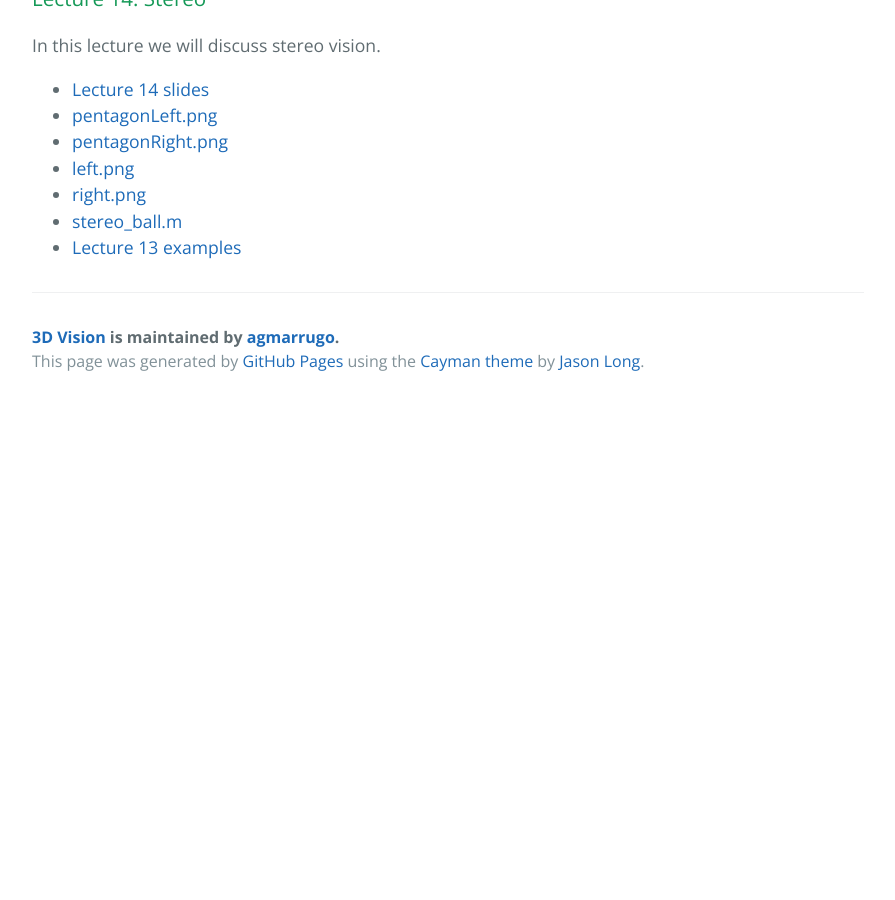
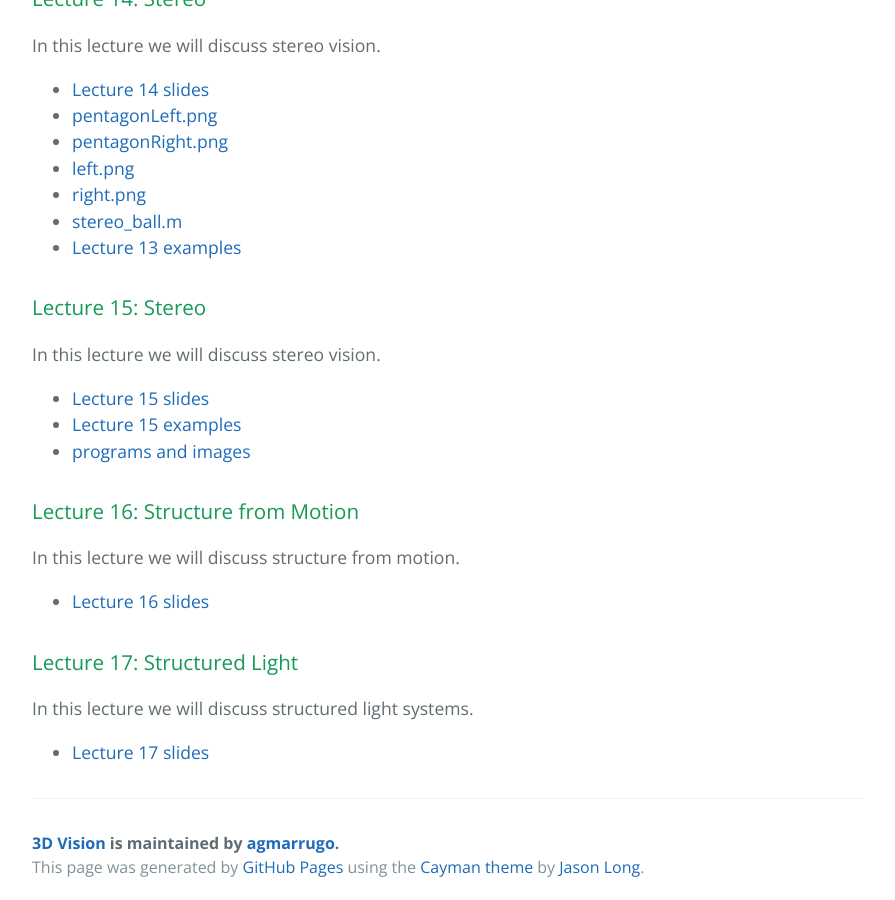
Before and after one commit to opi-lab/optical-metrology-2021, a Jekyll site: the page built from index.md, in a window 1280 px wide and 900 px high, scrolled down 7081 px. Shown: the whole window, without its empty margins (192-1087 px from the left). Built offline with Jekyll 4.4.1, drawn with Linux system fonts in a browser that asks for light colours; before the commit the page ends 7486 px from its top, so only the background shows below that.

Commit message:
Update. Lectures 16 and 17.

```diff
--- a/index.md
+++ b/index.md
@@ -282,6 +282,27 @@ In this lecture we will discuss stereo vision.
 - [stereo_ball.m](https://www.dropbox.com/s/kiwpp6kiz5umasb/stereo_ball.m?dl=0)
 - [Lecture 13 examples](https://www.dropbox.com/s/83mnp69dcfhxx56/lec13-LinearPoseEstimation-examples.pdf?dl=0)
 
+
+### Lecture 15: Stereo
+
+In this lecture we will discuss stereo vision.
+
+- [Lecture 15 slides](https://www.dropbox.com/s/4ju0izpd69mcu4i/lec15-EpipolarAndEssential.pdf?dl=0)
+- [Lecture 15 examples](lec15-EpipolarAndEssential-examples.pdf)
+- [programs and images](https://www.dropbox.com/s/crnm8rwj8qv0kmz/Archive.zip?dl=0)
+
+### Lecture 16: Structure from Motion
+
+In this lecture we will discuss structure from motion.
+
+- [Lecture 16 slides](https://www.dropbox.com/s/viyfbdg4gfx15g9/lec16-StructureFromMotion.pdf?dl=0)
+
+### Lecture 17: Structured Light
+
+In this lecture we will discuss structured light systems.
+
+- [Lecture 17 slides](https://www.dropbox.com/s/8vjlaylblslywlp/lec17-StructuredLight.pdf?dl=0)
+
 <!-- #### Reading
 
 - [Szeliski 6.2 ](https://www.dropbox.com/s/u9m34caf30c0f6p/SzeliskiBook_20100903_draft.pdf?dl=0) -->
```
